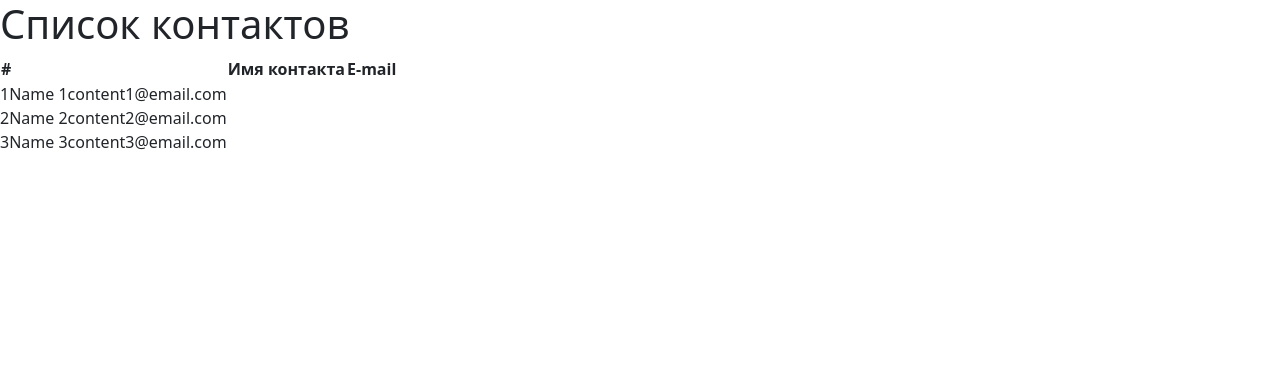
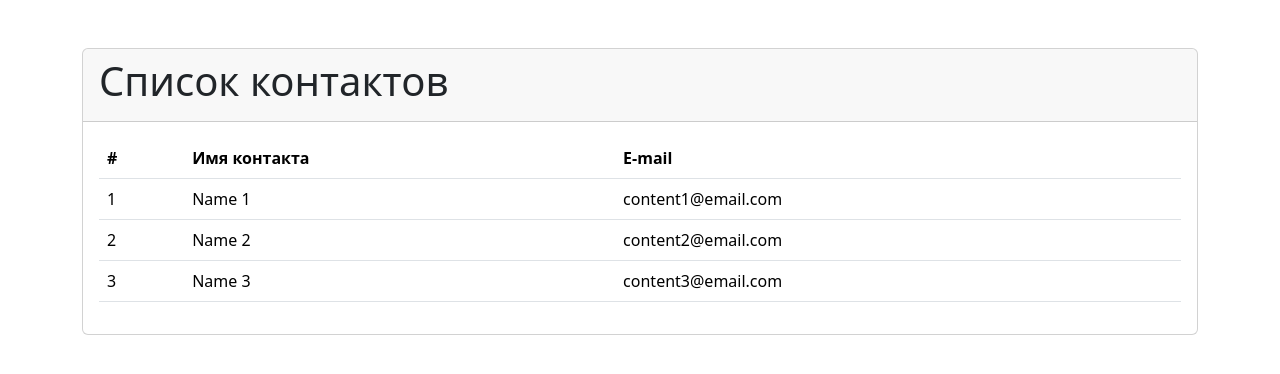
Before and after one commit to NovaCript/DotnetWebApi, a React (Create React App) app in the folder client/: page / in a window 1280 px wide. Shown: the top 374 px of the page. Built offline with nearby package versions, Linux system fonts and the light colour scheme.

Commit message:
16.5 Использование Bootstrap

```diff
--- a/client/src/App.js
+++ b/client/src/App.js
@@ -1,12 +1,13 @@
-function App() {
+const App = () => {
   return (
-    <div>
-      <div>
-        <div>
+    <div className="container mt-5">
+      <div className="card">
+        <div className="card-header">
           <h1>Список контактов</h1>
         </div>
-        <div>
-          <table>
+
+        <div className="card-body">
+          <table className="table table-hover">
             <thead>
               <tr>
                 <th>#</th>
@@ -16,19 +17,19 @@ function App() {
             </thead>
             <tbody>
               <tr>
-                <tb>1</tb>
-                <tb>Name 1</tb>
-                <tb>content1@email.com</tb>
+                <td>1</td>
+                <td>Name 1</td>
+                <td>content1@email.com</td>
               </tr>
               <tr>
-                <tb>2</tb>
-                <tb>Name 2</tb>
-                <tb>content2@email.com</tb>
+                <td>2</td>
+                <td>Name 2</td>
+                <td>content2@email.com</td>
               </tr>
               <tr>
-                <tb>3</tb>
-                <tb>Name 3</tb>
-                <tb>content3@email.com</tb>
+                <td>3</td>
+                <td>Name 3</td>
+                <td>content3@email.com</td>
               </tr>
             </tbody>
           </table>
@@ -36,6 +37,6 @@ function App() {
       </div>
     </div>
   );
-}
+};
 
 export default App;
```
